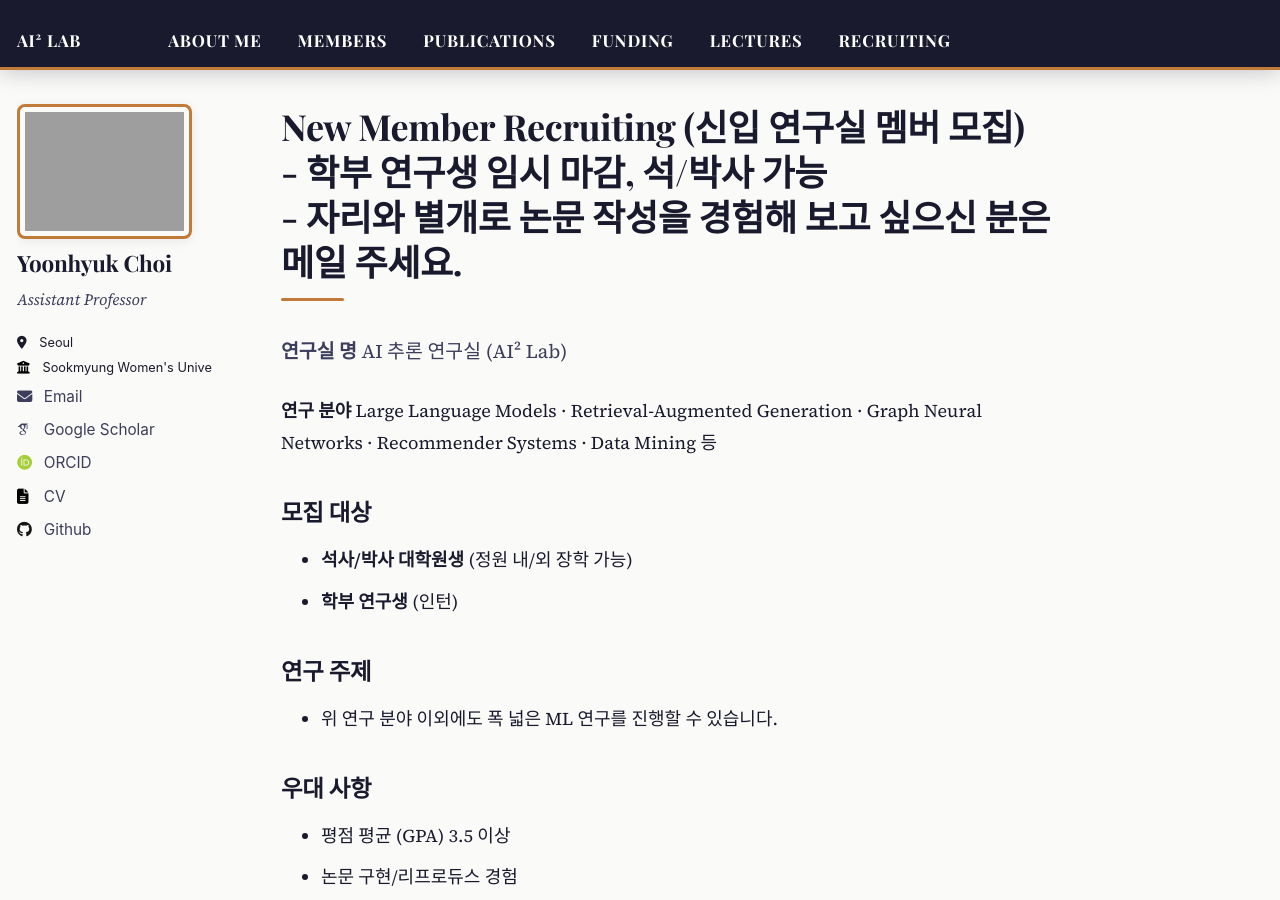
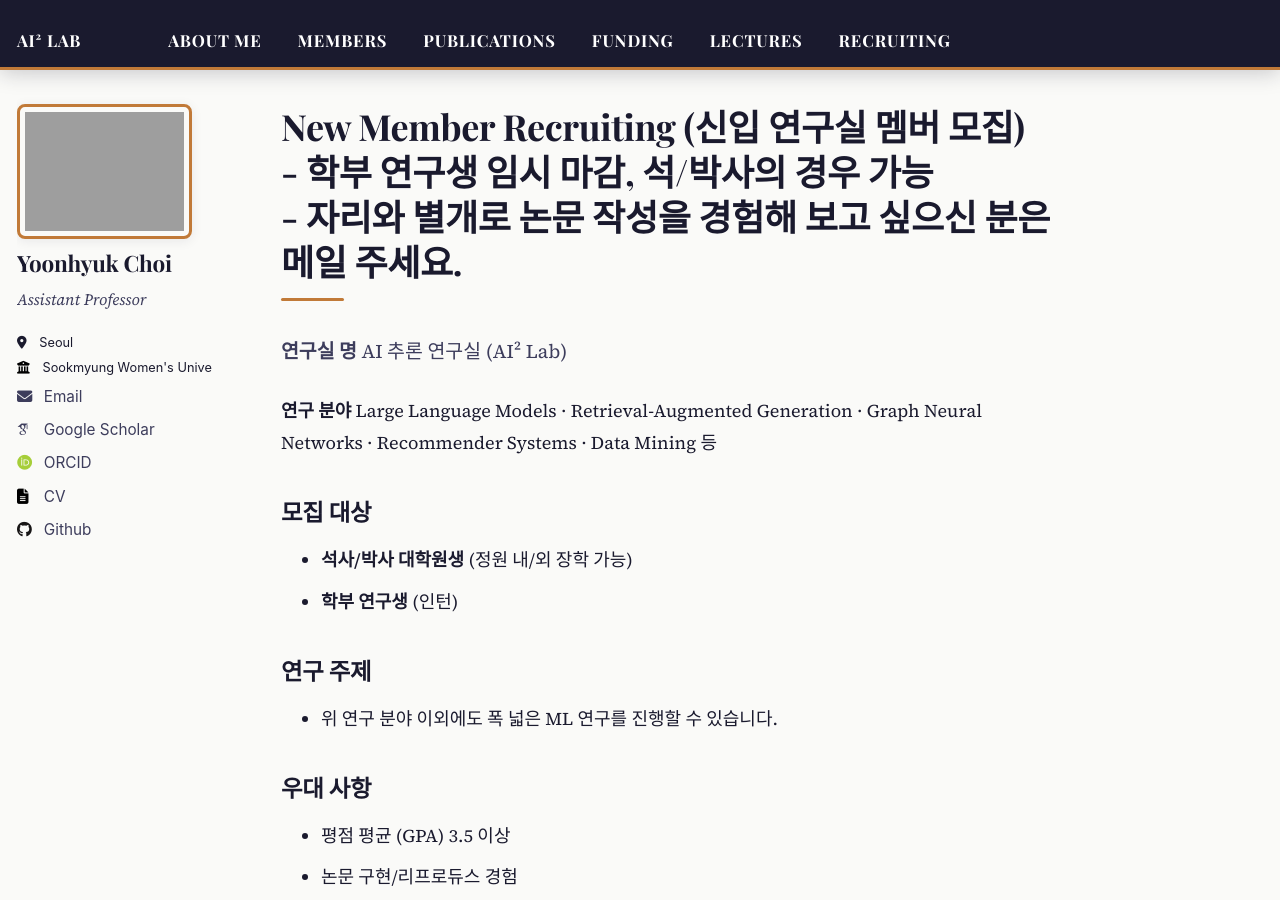
Before and after one commit to ChoiYoonHyuk/ChoiYoonHyuk.github.io, a Jekyll site: the page built from _pages/join.md, in a window 1280 px wide and 900 px high. Built offline with Jekyll 4.4.1, drawn with Linux system fonts in a browser that asks for light colours; some web fonts are replaced.

Commit message:
Update join.md

```diff
--- a/_pages/join.md
+++ b/_pages/join.md
@@ -1,6 +1,6 @@
 ---
 layout: single
-title: "New Member Recruiting (신입 연구실 멤버 모집) <br/> - 학부 연구생 임시 마감, 석/박사 가능 <br/> - 자리와 별개로 논문 작성을 경험해 보고 싶으신 분은 메일 주세요."
+title: "New Member Recruiting (신입 연구실 멤버 모집) <br/> - 학부 연구생 임시 마감, 석/박사의 경우 가능 <br/> - 자리와 별개로 논문 작성을 경험해 보고 싶으신 분은 메일 주세요."
 author_profile: true
 permalink: /join/
 overlay_color: "#333"
```
